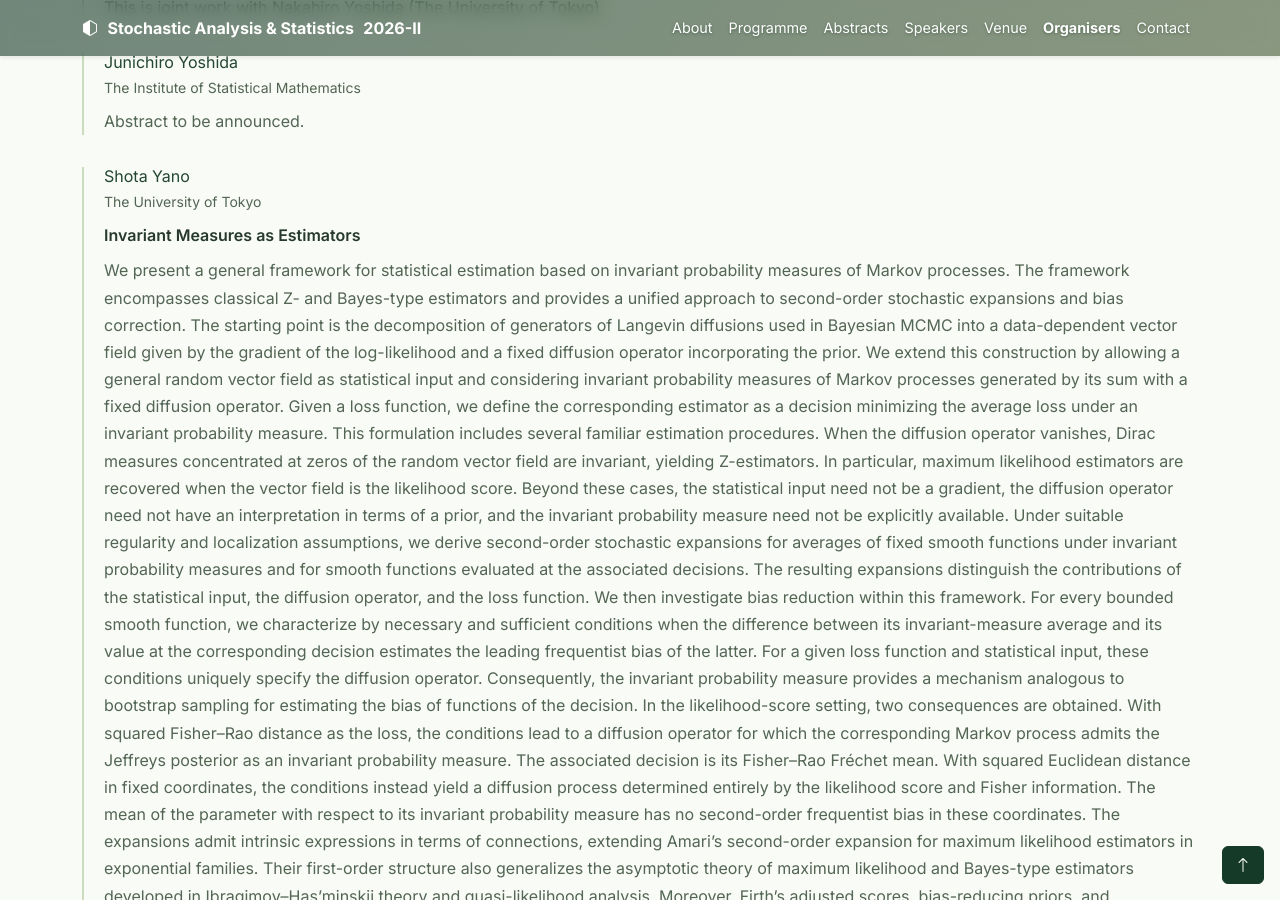
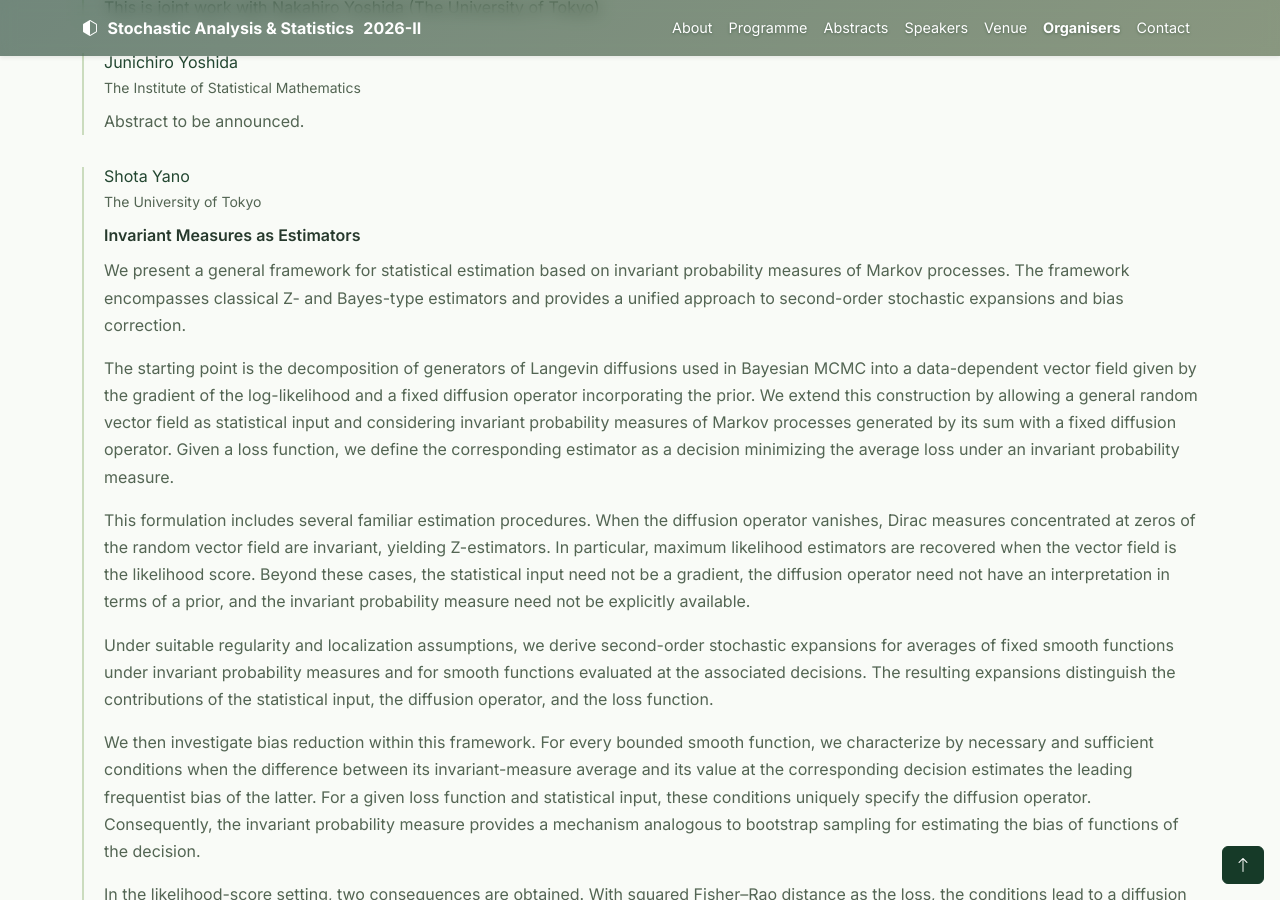
Before and after one commit to KKamatani/2026-stochastic-analysis-statistics-ii, a Jekyll site: the page built from index.md, in a window 1280 px wide and 900 px high, scrolled down 2853 px. Built offline with Jekyll 4.4.1, drawn with Linux system fonts in a browser that asks for light colours; a script that is not in the unit is left out; some of the changed text lies outside the part shown.

Commit message:
Update the programme

```diff
--- a/_data/speakers.yml
+++ b/_data/speakers.yml
@@ -21,19 +21,20 @@ yano:
   name: "Shota Yano"
   affiliation: "The University of Tokyo"
   title: "Invariant Measures as Estimators"
-  abstract: "We present a general framework for statistical estimation based on invariant probability measures of Markov processes. The framework encompasses classical Z- and Bayes-type estimators and provides a unified approach to second-order stochastic expansions and bias correction.
+  abstract: |
+    We present a general framework for statistical estimation based on invariant probability measures of Markov processes. The framework encompasses classical Z- and Bayes-type estimators and provides a unified approach to second-order stochastic expansions and bias correction.
 
-The starting point is the decomposition of generators of Langevin diffusions used in Bayesian MCMC into a data-dependent vector field given by the gradient of the log-likelihood and a fixed diffusion operator incorporating the prior. We extend this construction by allowing a general random vector field as statistical input and considering invariant probability measures of Markov processes generated by its sum with a fixed diffusion operator. Given a loss function, we define the corresponding estimator as a decision minimizing the average loss under an invariant probability measure.
+    The starting point is the decomposition of generators of Langevin diffusions used in Bayesian MCMC into a data-dependent vector field given by the gradient of the log-likelihood and a fixed diffusion operator incorporating the prior. We extend this construction by allowing a general random vector field as statistical input and considering invariant probability measures of Markov processes generated by its sum with a fixed diffusion operator. Given a loss function, we define the corresponding estimator as a decision minimizing the average loss under an invariant probability measure.
 
-This formulation includes several familiar estimation procedures. When the diffusion operator vanishes, Dirac measures concentrated at zeros of the random vector field are invariant, yielding Z-estimators. In particular, maximum likelihood estimators are recovered when the vector field is the likelihood score. Beyond these cases, the statistical input need not be a gradient, the diffusion operator need not have an interpretation in terms of a prior, and the invariant probability measure need not be explicitly available.
+    This formulation includes several familiar estimation procedures. When the diffusion operator vanishes, Dirac measures concentrated at zeros of the random vector field are invariant, yielding Z-estimators. In particular, maximum likelihood estimators are recovered when the vector field is the likelihood score. Beyond these cases, the statistical input need not be a gradient, the diffusion operator need not have an interpretation in terms of a prior, and the invariant probability measure need not be explicitly available.
 
-Under suitable regularity and localization assumptions, we derive second-order stochastic expansions for averages of fixed smooth functions under invariant probability measures and for smooth functions evaluated at the associated decisions. The resulting expansions distinguish the contributions of the statistical input, the diffusion operator, and the loss function.
+    Under suitable regularity and localization assumptions, we derive second-order stochastic expansions for averages of fixed smooth functions under invariant probability measures and for smooth functions evaluated at the associated decisions. The resulting expansions distinguish the contributions of the statistical input, the diffusion operator, and the loss function.
 
-We then investigate bias reduction within this framework. For every bounded smooth function, we characterize by necessary and sufficient conditions when the difference between its invariant-measure average and its value at the corresponding decision estimates the leading frequentist bias of the latter. For a given loss function and statistical input, these conditions uniquely specify the diffusion operator. Consequently, the invariant probability measure provides a mechanism analogous to bootstrap sampling for estimating the bias of functions of the decision.
+    We then investigate bias reduction within this framework. For every bounded smooth function, we characterize by necessary and sufficient conditions when the difference between its invariant-measure average and its value at the corresponding decision estimates the leading frequentist bias of the latter. For a given loss function and statistical input, these conditions uniquely specify the diffusion operator. Consequently, the invariant probability measure provides a mechanism analogous to bootstrap sampling for estimating the bias of functions of the decision.
 
-In the likelihood-score setting, two consequences are obtained. With squared Fisher–Rao distance as the loss, the conditions lead to a diffusion operator for which the corresponding Markov process admits the Jeffreys posterior as an invariant probability measure. The associated decision is its Fisher–Rao Fréchet mean. With squared Euclidean distance in fixed coordinates, the conditions instead yield a diffusion process determined entirely by the likelihood score and Fisher information. The mean of the parameter with respect to its invariant probability measure has no second-order frequentist bias in these coordinates.
+    In the likelihood-score setting, two consequences are obtained. With squared Fisher–Rao distance as the loss, the conditions lead to a diffusion operator for which the corresponding Markov process admits the Jeffreys posterior as an invariant probability measure. The associated decision is its Fisher–Rao Fréchet mean. With squared Euclidean distance in fixed coordinates, the conditions instead yield a diffusion process determined entirely by the likelihood score and Fisher information. The mean of the parameter with respect to its invariant probability measure has no second-order frequentist bias in these coordinates.
 
-The expansions admit intrinsic expressions in terms of connections, extending Amari's second-order expansion for maximum likelihood estimators in exponential families. Their first-order structure also generalizes the asymptotic theory of maximum likelihood and Bayes-type estimators developed in Ibragimov–Has'minskii theory and quasi-likelihood analysis. Moreover, Firth's adjusted scores, bias-reducing priors, and adjustments to estimating equations are recovered as special cases."
+    The expansions admit intrinsic expressions in terms of connections, extending Amari's second-order expansion for maximum likelihood estimators in exponential families. Their first-order structure also generalizes the asymptotic theory of maximum likelihood and Bayes-type estimators developed in Ibragimov–Has'minskii theory and quasi-likelihood analysis. Moreover, Firth's adjusted scores, bias-reducing priors, and adjustments to estimating equations are recovered as special cases.
 shiotani:
   name: "Takaaki Shiotani"
   affiliation: "The University of Tokyo"
@@ -51,10 +52,13 @@ tomita:
   name: "Haruki Tomita"
   affiliation: "The University of Osaka"
   title: ""
-  abstract: ""
+  abstract: "Dimension-free statistical guarantees for dynamic guidance scales in diffusion models"
 nakakita:
   name: "Shogo Nakakita"
   affiliation: "The University of Osaka"
   url: "https://www.shnakakita.org/"
   title: ""
-  abstract: ""
+  abstract: |
+    Adjusting the guidance scale is a standard strategy for aligning pre-trained conditional diffusion models with downstream objectives without retraining. Recent studies have reported that guidance scales adapted to the diffusion time, the current state, and/or the prompt outperform constant ones. However, the sample complexity of learning such adaptive guidance scales remains largely unexplored. In this study, we formulate the learning of time-dependent guidance scales as empirical reward maximization and establish generalization error bounds that are independent of the dimensions of the state and prompt spaces.
+
+    This is joint work with Masaaki Imaizumi (UTokyo/RIKEN/KyotoU) and Pierre Alquier (ESSEC Business Schoool).
```
